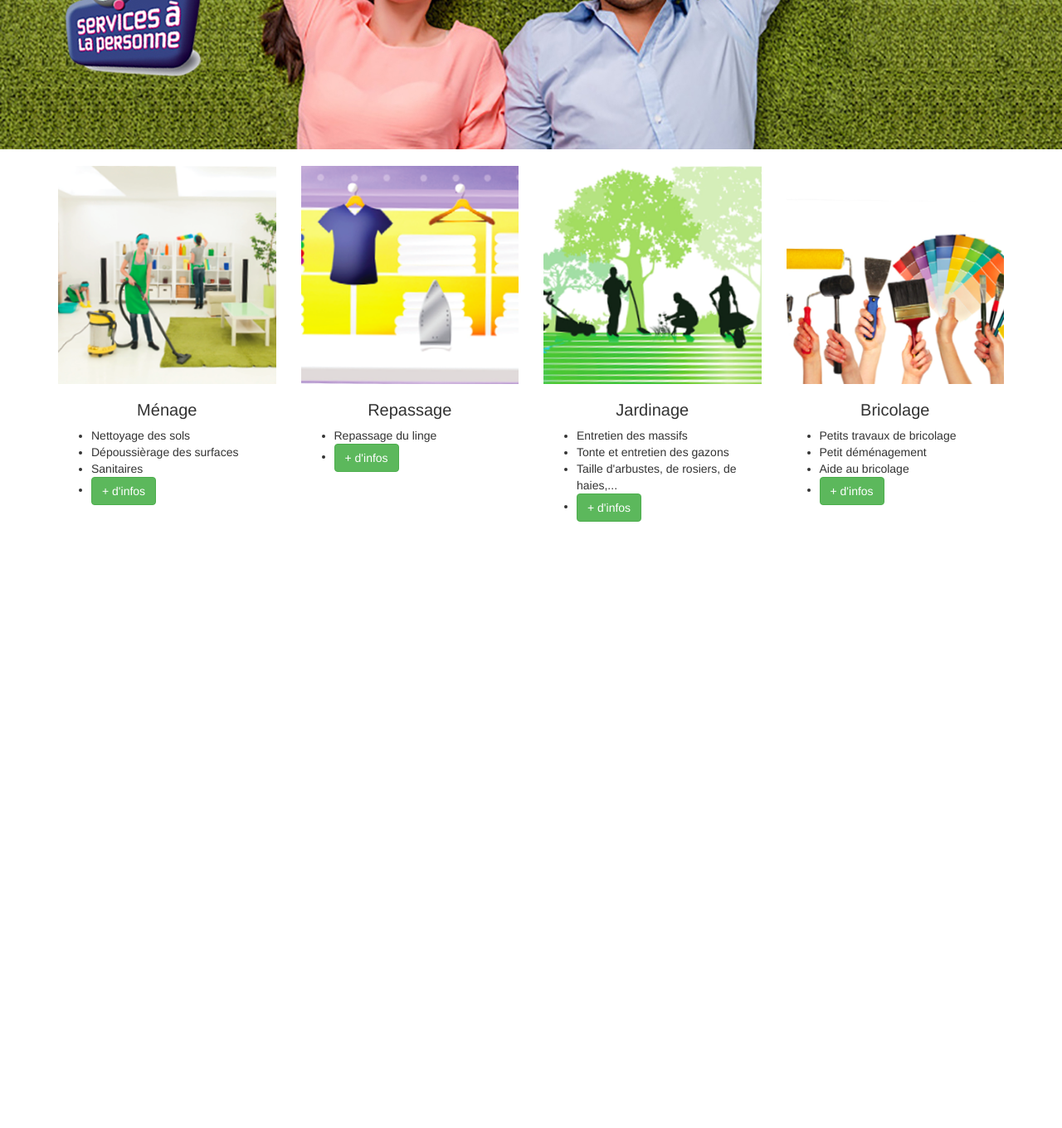
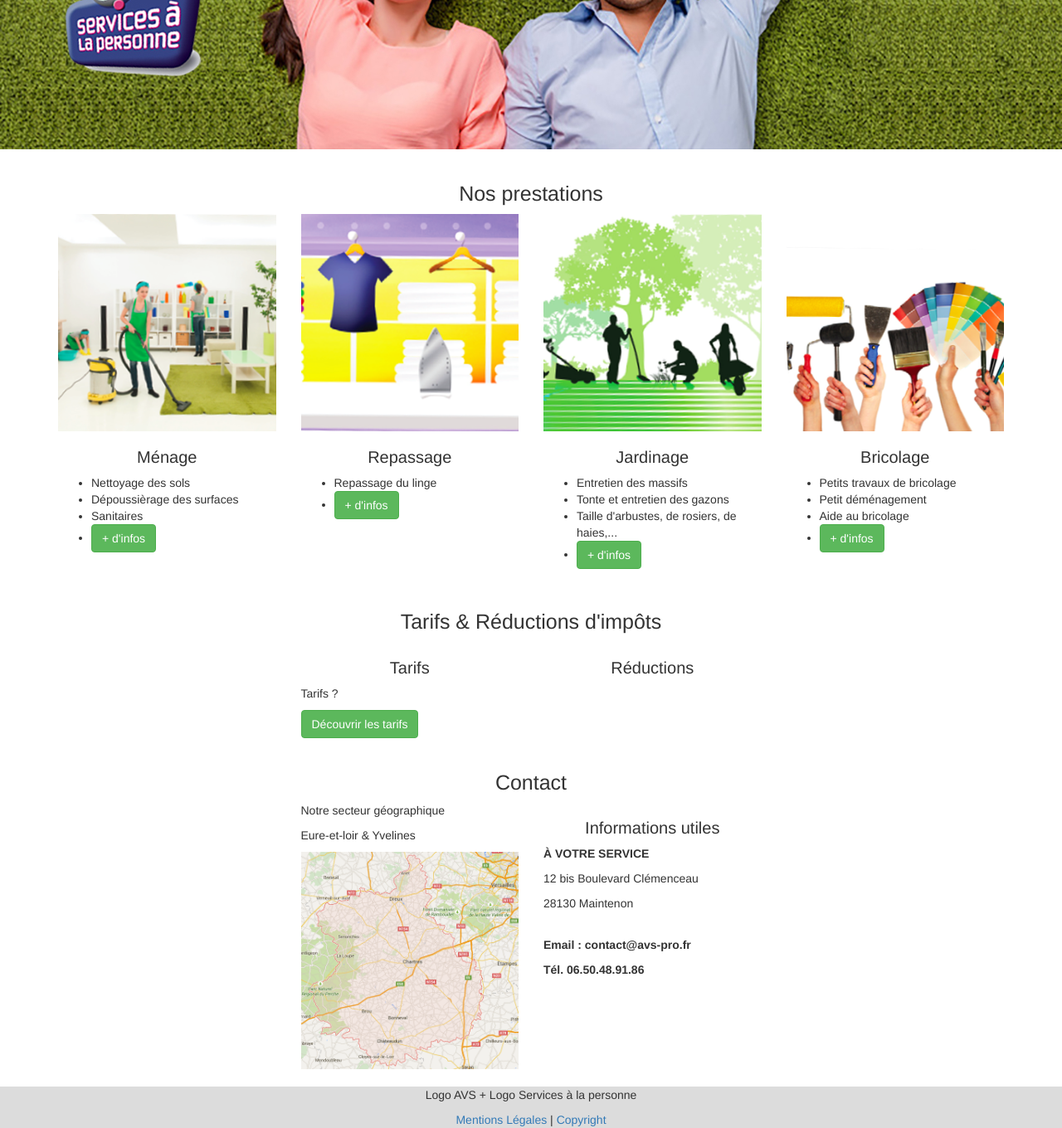
Before and after one commit to mickaelderaemy/avs, a PHP site: page / in a window 1280 px wide. Shown: the part 502-1862 px from the top of the page at 83% size. Before the commit the page ends 1131 px from the top, so only its background shows below. Run offline with PHP 8.4, Linux system fonts and the light colour scheme; some web fonts are replaced.

Commit message:
Add new pages and content in homepage

```diff
--- a/index.html
+++ b/index.html
@@ -33,10 +33,10 @@
     <div class="collapse navbar-collapse" id="bs-example-navbar-collapse-1">
       <ul class="nav navbar-nav navbar-right main-menu">
         <li><a href="http://avs-pro.fr">Accueil</a></li>
-        <li><a href="#">Qui sommes-nous ?</a></li>
-        <li><a href="#">Prestations</a></li>
-		<li><a href="#">Tarifs</a></li>
-        <li><a href="#">Contact</a></li>
+        <li><a href="http://avs-pro.fr/qui-sommes-nous.html">Qui sommes-nous ?</a></li>
+        <li><a href="http://avs-pro.fr/prestations.html">Prestations</a></li>
+		    <li><a href="http://avs-pro.fr/tarifs.html">Tarifs</a></li>
+        <li><a href="http://avs-pro.fr/contact.html">Contact</a></li>
       </ul>
     </div><!-- /.navbar-collapse -->
   </div><!-- /.container -->
@@ -54,10 +54,11 @@
 </div>
 
 <div class="container business">
+  <h2>Nos prestations</h2>
 	<div class="row">
 		<div class="business-content col-md-3">
       <img class="img-responsive" src="images/business-menage.png">
-      <h2>Ménage</h2>
+      <h3>Ménage</h3>
       <ul>
         <li>Nettoyage des sols</li>
         <li>Dépoussièrage des surfaces</li>
@@ -68,7 +69,7 @@
 
     <div class="business-content col-md-3">
       <img class="img-responsive" src="images/business-repassage.png">
-      <h2>Repassage</h2>
+      <h3>Repassage</h3>
       <ul>
         <li>Repassage du linge</li>
         <li><a class="btn btn-success" href="">+ d'infos</a></li>
@@ -77,7 +78,7 @@
 
     <div class="business-content col-md-3">
       <img class="img-responsive" src="images/business-jardinage.png">
-      <h2>Jardinage</h2>
+      <h3>Jardinage</h3>
       <ul>
         <li>Entretien des massifs</li>
         <li>Tonte et entretien des gazons</li>
@@ -88,7 +89,7 @@
 
     <div class="business-content col-md-3">
       <img class="img-responsive" src="images/business-bricolage.png">
-      <h2>Bricolage</h2>
+      <h3>Bricolage</h3>
       <ul>
         <li>Petits travaux de bricolage</li>
         <li>Petit déménagement</li>
@@ -99,6 +100,52 @@
 	</div>
 </div>
 
+<div class="container prices">
+  <div class="row">
+    <h2>Tarifs & Réductions d'impôts</h2>
+    <div class="col-md-3 col-md-offset-3">
+      <h3>Tarifs</h3>
+      <p>Tarifs ?</p>
+      <a class="btn btn-success" href="">Découvrir les tarifs</a>
+    </div>
+    <div class="col-md-3">
+      <h3>Réductions</h3>
+    </div>
+  </div>
+</div>
+
+<div class="container contact">
+  <div class="row">
+    <h2>Contact</h2>
+    <div class="col-md-3 col-md-offset-3">
+      <p>Notre secteur géographique</p>
+      <p>Eure-et-loir & Yvelines</p>
+      <img class="img-responsive" src="images/avs-map.png">
+    </div>
+    <div class="col-md-3">
+      <h3>Informations utiles</h3>
+      <p><strong>À VOTRE SERVICE</strong></p>
+      <p>12 bis Boulevard Clémenceau</p>
+      <p>28130 Maintenon</p>
+      <br>
+      <p><strong>Email : contact@avs-pro.fr</strong></p>
+      <p><strong>Tél. 06.50.48.91.86</strong></p>
+    </div>
+  </div>
+</div>
+
+<div class="container-fluid footer">
+  <div class="row">
+    <div class="col-md-12">
+      <p>Logo AVS + Logo Services à la personne</p>
+    </div>
+    <div class="col-md-12">
+      <a href="">Mentions Légales</a> |
+      <a href="">Copyright</a>
+    </div>
+  </div>
+</div>
+
 </body>
 
 
--- a/style.css
+++ b/style.css
@@ -65,9 +65,48 @@
 }
 
 .business h2 {
+	font-size: 25px;
+	text-align: center;
+}
+
+.business-content h3 {
 	font-size: 20px;
 	text-align: center;
 }
 
-.business-content {
+/* Homepage : Section Prices */
+.prices {
+	margin-top: 20px;
 }
+
+.prices h2 {
+	font-size: 25px;
+	text-align: center;
+}
+
+.prices h3 {
+	font-size: 20px;
+	text-align: center;
+}
+
+/* Homepage : Section Contact */
+.contact {
+	margin-top: 20px;
+}
+
+.contact h2 {
+	font-size: 25px;
+	text-align: center;
+}
+
+.contact h3 {
+	font-size: 20px;
+	text-align: center;
+}
+
+/* Footer */
+.footer {
+	margin-top: 20px;
+	background-color: #DCDCDC;
+	text-align: center;
+}
```
Also changed, not shown: contact.html (added), images/avs-map.png (added), prestations.html (added), qui-sommes-nous.html (added), tarifs.html (added).
